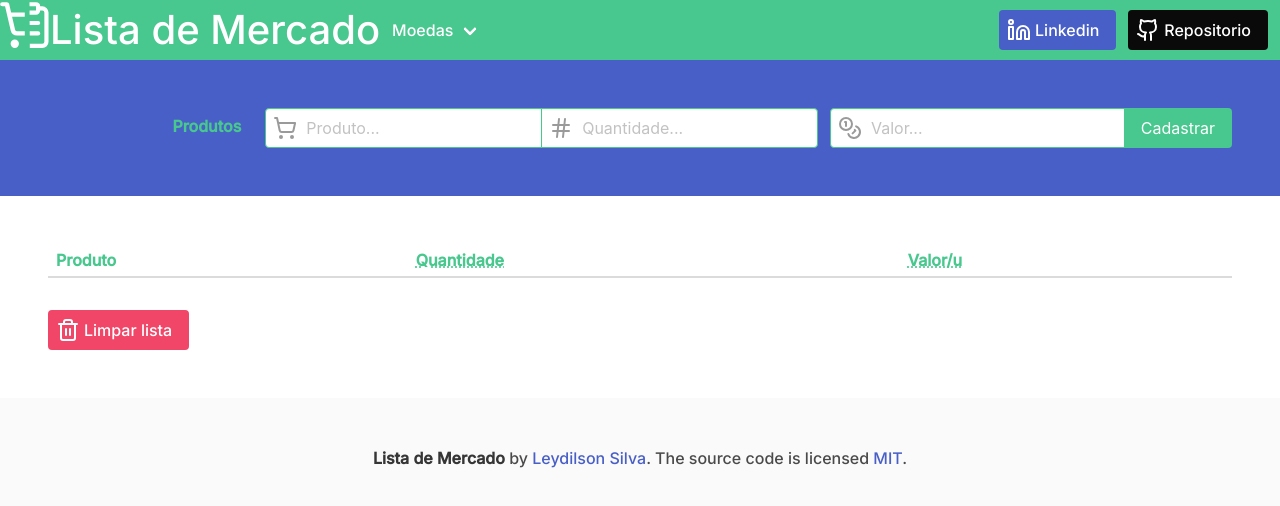
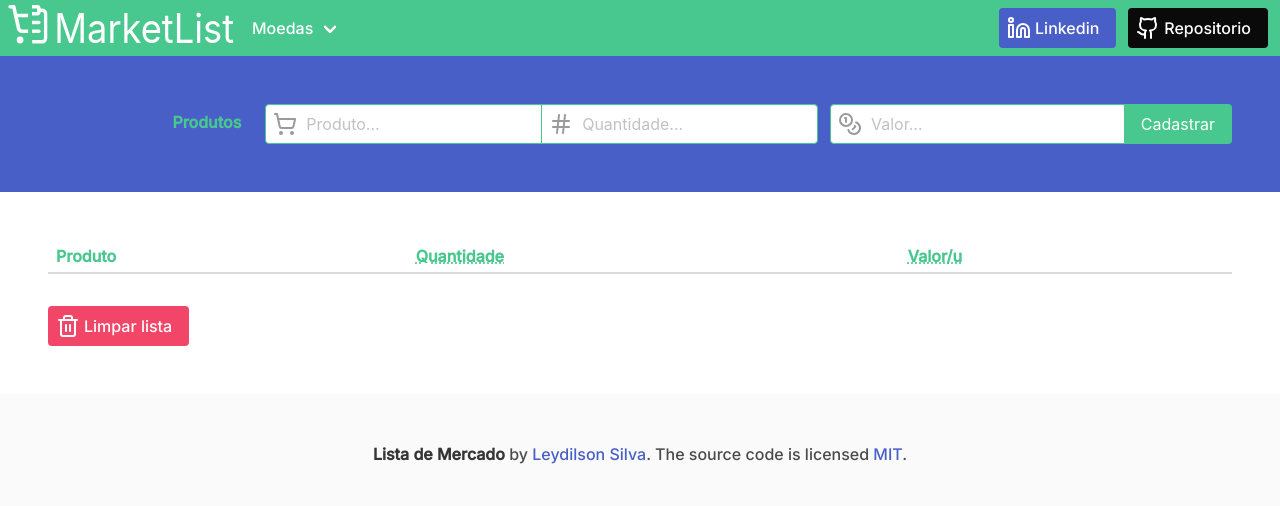
Before and after one commit to Leydilson-Silva/SuperMarket, a plain HTML site: page index.html in a window 1280 px wide. Drawn offline with nearby package versions, Linux system fonts and the light colour scheme.

Commit message:
Update logo svg

```diff
--- a/index.html
+++ b/index.html
@@ -25,10 +25,10 @@
                 <!-- icone e nome lista de mercado -->
                 <div class="navbar-brand">
                     <a href="#">
-                        <img src="./src/svg/logo.svg" width="50" height="50"
+                        <img src="./src/svg/logoFull.svg" width="240" height="230"
                             alt="Logo MarketList">
                     </a>
-                    <p class="is-size-2 has-text-white">Lista de Mercado</p>
+                    <!-- <p class="is-size-2 has-text-white">MarketList</p> -->
                     <div class="navbar-burger"
                         data-target="navbarExampleTransparentExample">
                         <span></span>
```
Also changed, not shown: src/svg/logoFull.svg (added).
